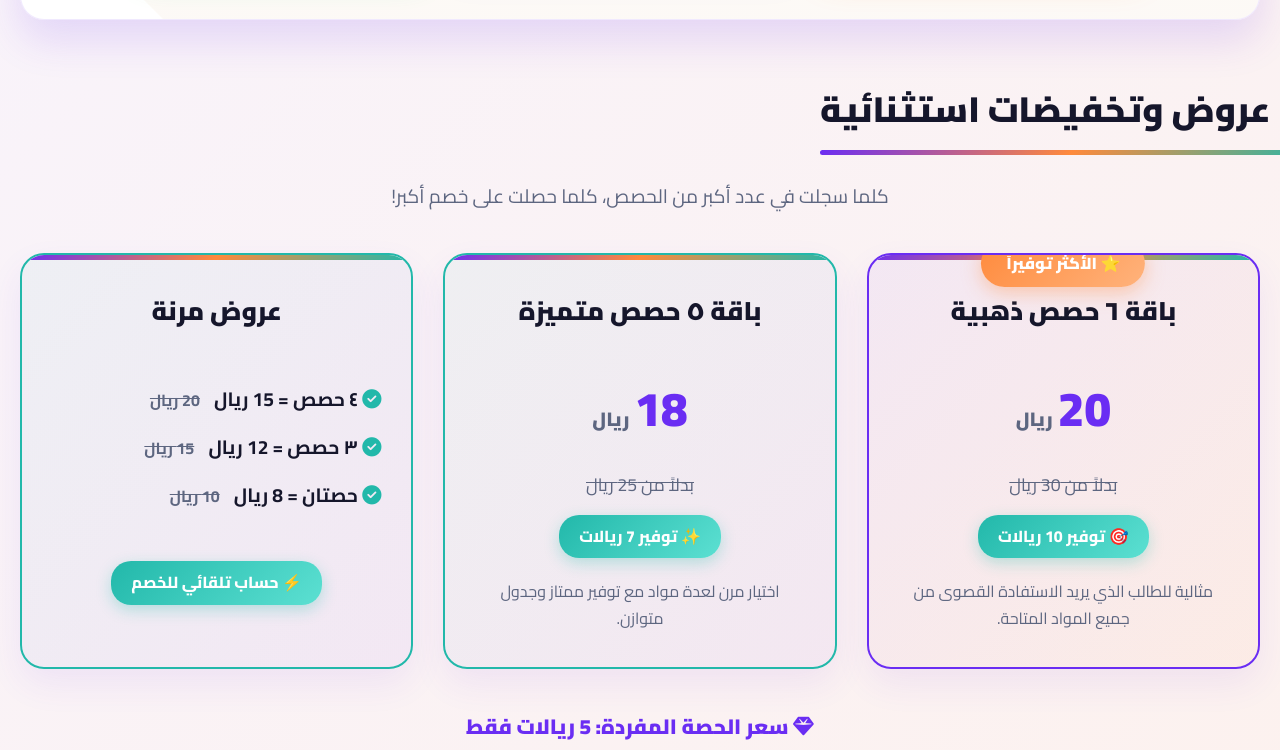
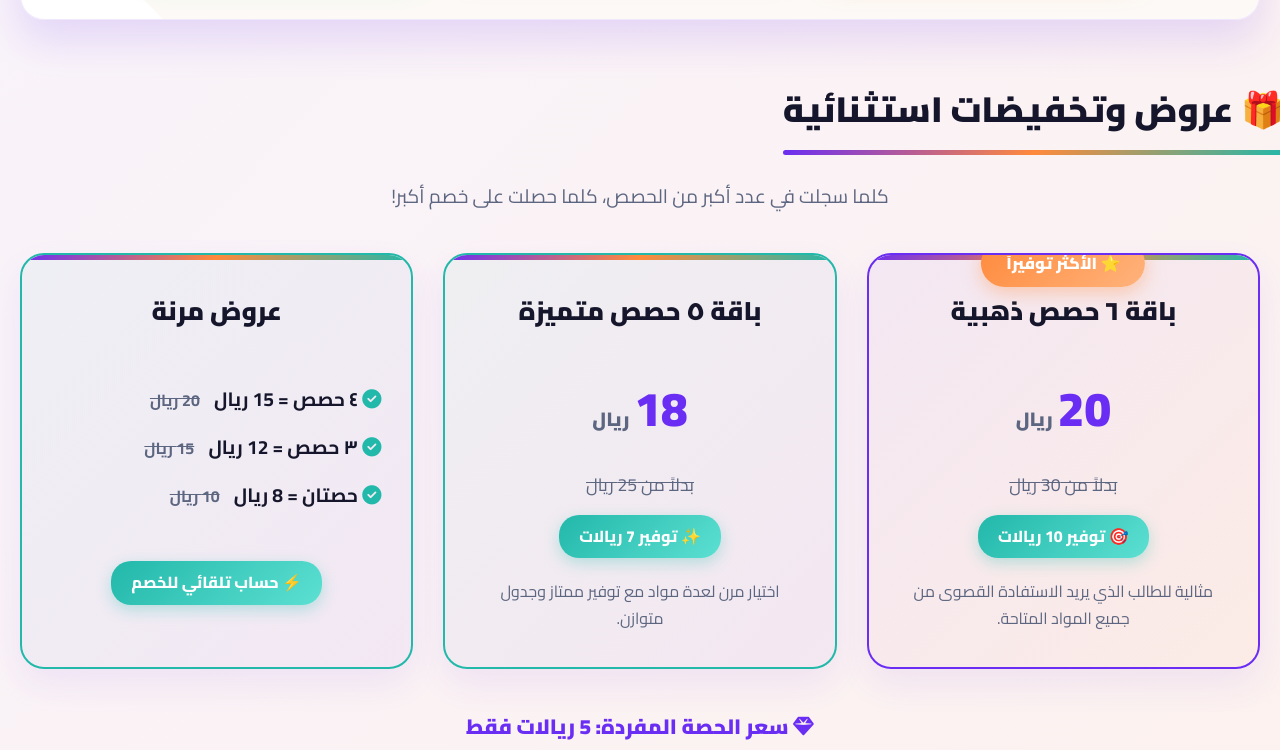
Before and after one commit to mulhimacademy/education, a plain HTML site: page index.html in a window 1280 px wide. Shown: the part 930-1680 px from the top of the page. Drawn offline with nearby package versions, Linux system fonts and the light colour scheme.

Commit message:
Update index.html

```diff
--- a/index.html
+++ b/index.html
@@ -452,7 +452,7 @@
             margin-bottom: 40px;
             position: relative;
             display: inline-block;
-            left: 05%;
+            left: 02%;
             transform: translateX(-50%);
             font-weight: 900;
         }
```
